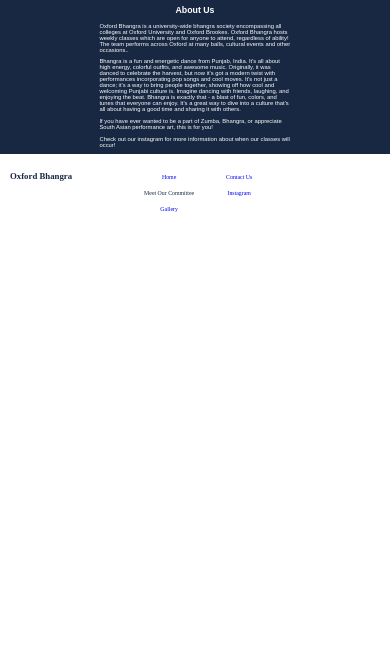
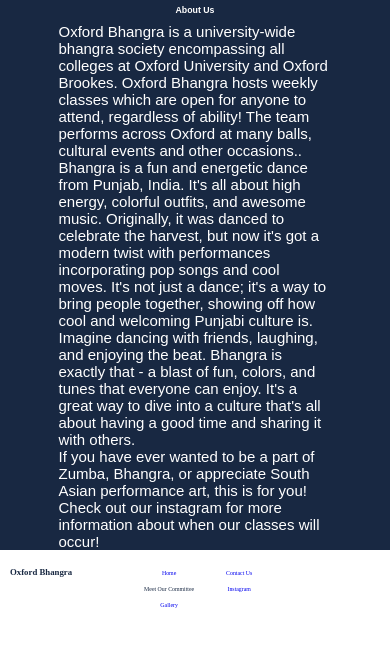
Before and after one commit to oxfordbhangra/github.io, a plain HTML site: page index.html in a window 390 px wide. Shown: the part 88-734 px from the top of the page. Drawn offline with Linux system fonts and the light colour scheme; a script that the page names is missing.

Commit message:
Update style.css

```diff
--- a/style.css
+++ b/style.css
@@ -155,6 +155,7 @@ figure > figcaption {
     }
     body {
         width: 100%;
+
     }
     body > header  {
         height: 17%;
@@ -172,4 +173,25 @@ figure > figcaption {
         width: 100%;
         height: auto;
     }
+
+    p {
+        height: 70%;
+        width: 100%;
+        font-size: 15px;
+        margin: 0;
+        padding: 0;
+    }
+
+    article {
+        margin: 0;
+        padding: 0;
+    }
+    #main-content > div {
+        height: 70%;
+        width: 100%;
+        margin: 0;
+        padding: 0;
+
+
+    }
 }
```
